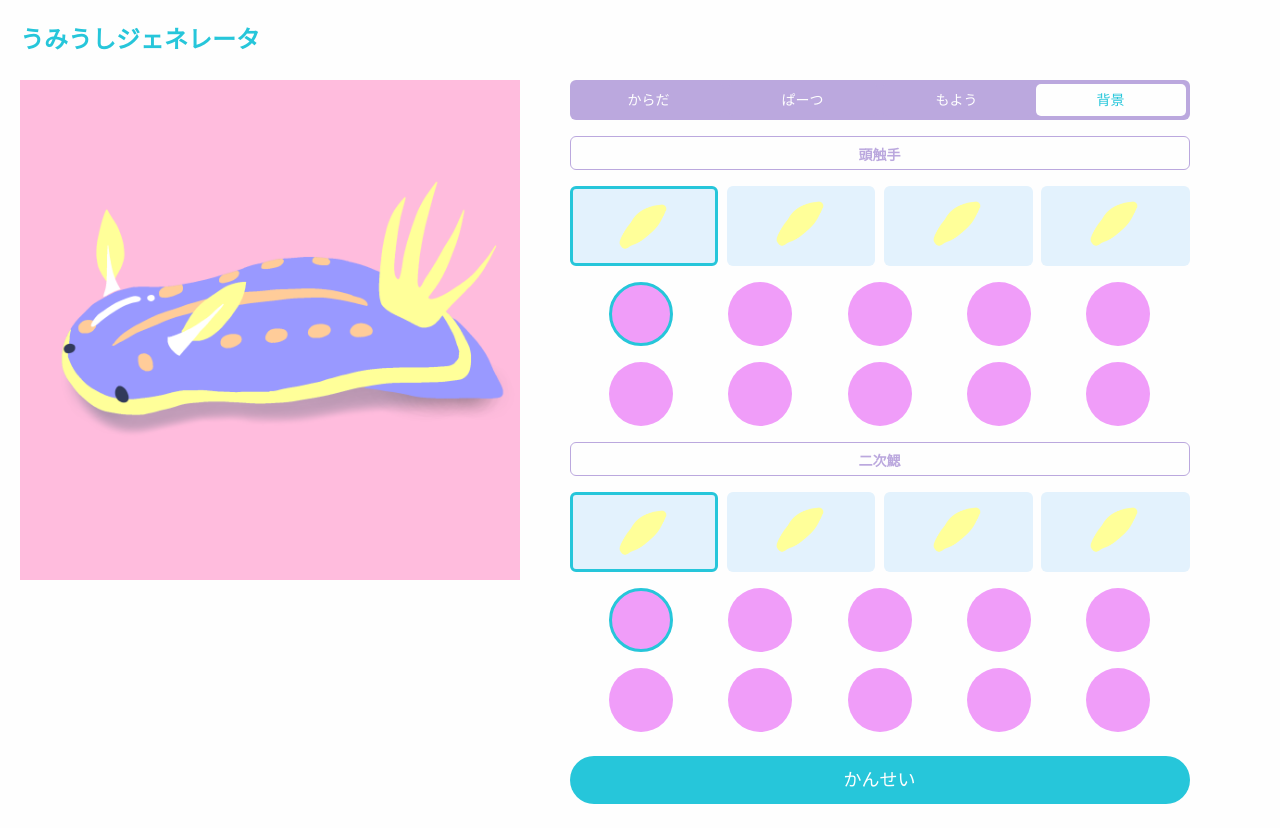
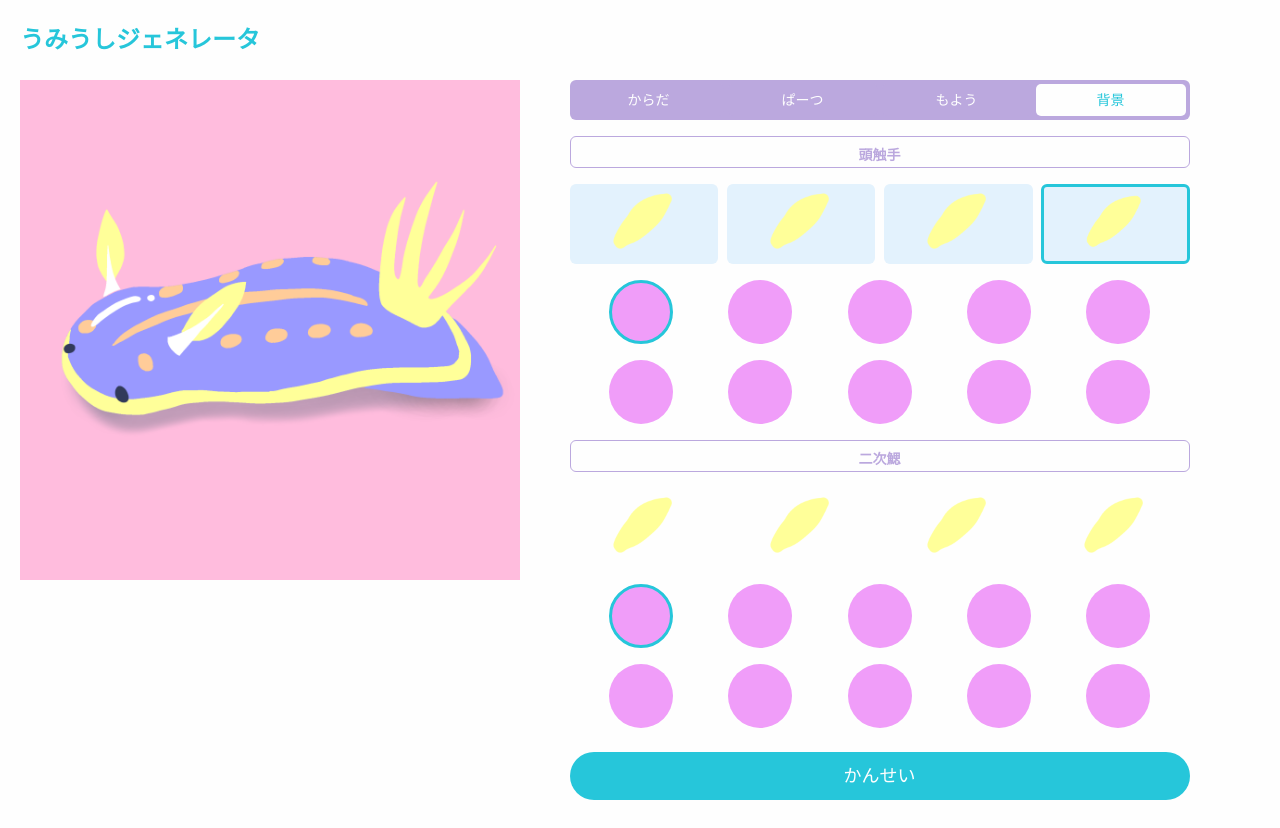
Before and after one commit to koconuts/sea-slug-generator, a Vue app: page / in a window 1280 px wide. Built offline with nearby package versions, Linux system fonts and the light colour scheme; a web font is replaced by a local one.

Commit message:
shape-selector ラジオボタン化

```diff
--- a/public/styles.css
+++ b/public/styles.css
@@ -1,7 +1,8 @@
 * {
   margin: 0px;
   padding: 0px;
-
+  -webkit-box-sizing: border-box;
+  box-sizing: border-box
 }
 
 html {
@@ -101,22 +102,25 @@ input[name="part-item"]:checked + label {
 }
 
 .shape-item {
+  margin: 0;
+  width: 24%;
+}
+
+.shape-item-label {
+  display: block;
+  height: 80px;
   border-radius: 6px;
   background-color: #E3F2FD;
-  margin: 0;
-  height: 80px;
-  width: 24%;
-  box-sizing: border-box;
 }
 
-.shape-item.selected {
+input[name="shape-item"]:checked + label {
   border: solid 3px #26C6DA;
 }
 
 .shape-item-img {
   display: block;
-  height: 64px;
-  margin: 8px auto;
+  margin: auto;
+  height: 100%;
 }
 
 .color-selector {
@@ -132,7 +136,6 @@ input[name="part-item"]:checked + label {
   margin: 0 4px;
   height: 100%;
   width: 48px;
-  box-sizing: border-box;
 }
 
 .color-item.selected {
--- a/src/components/Parts.vue
+++ b/src/components/Parts.vue
@@ -4,20 +4,18 @@
       <h2 class="text selector-heading">頭触手</h2>
     </div>
     <div class="container">
+      <!-- TODO: コンポーネント化 -->
       <ul class="selector shape-selector">
-        <!-- 選択状態 -->
-        <li class="item shape-item selected">
-          <img class="shape-item-img" src="../assets/images/parts/slug-parts_1.png">
-        </li>
-        <!-- 未選択状態 -->
-        <li class="item shape-item">
-          <img class="shape-item-img" src="../assets/images/parts/slug-parts_1.png">
-        </li>
-        <li class="item shape-item">
-          <img class="shape-item-img" src="../assets/images/parts/slug-parts_1.png">
-        </li>
-        <li class="item shape-item">
-          <img class="shape-item-img" src="../assets/images/parts/slug-parts_1.png">
+        <li class="item shape-item" v-for="(item, key) in shapeSelectorItems" :key="key">
+          <input
+            :id=item.id
+            type="radio"
+            name="shape-item"
+            checked
+          >
+          <label :for=item.id class="text shape-item-label">
+            <img class="shape-item-img" src="../assets/images/parts/slug-parts_1.png">
+          </label>
         </li>
       </ul>
     </div>
@@ -85,6 +83,16 @@
 export default {
   name: 'Parts',
   components: {
+  },
+  data() {
+    return {
+      shapeSelectorItems: [
+        {id: 'radio_img1'},
+        {id: 'radio_img2'},
+        {id: 'radio_img3'},
+        {id: 'radio_img4'}
+      ]
+    }
   }
 }
 </script>
```
